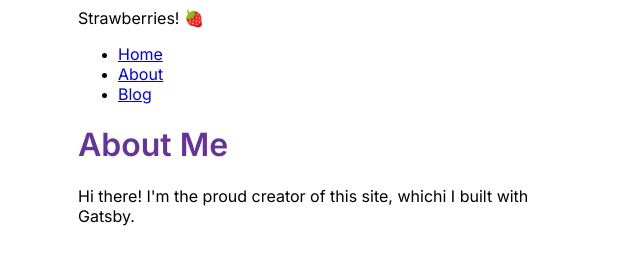
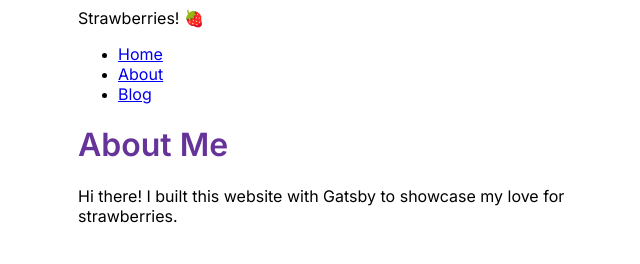
Before and after one commit to oxfist/fresh-strawberries, a Gatsby site: page /about in a window 1280 px wide. Shown: the whole page, without its empty margins (312-952 px from the left). Built offline with nearby package versions, Linux system fonts and the light colour scheme; Gatsby itself is replaced by a stand-in of ours; a web font is replaced by a local one.

Commit message:
Update about page

```diff
--- a/src/pages/about.js
+++ b/src/pages/about.js
@@ -6,8 +6,8 @@ const AboutPage = () => {
   return (
     <Layout pageTitle="About Me">
       <p>
-        Hi there! I'm the proud creator of this site, whichi I built with
-        Gatsby.
+        Hi there! I built this website with Gatsby to showcase my love for
+        strawberries.
       </p>
     </Layout>
   );
```
